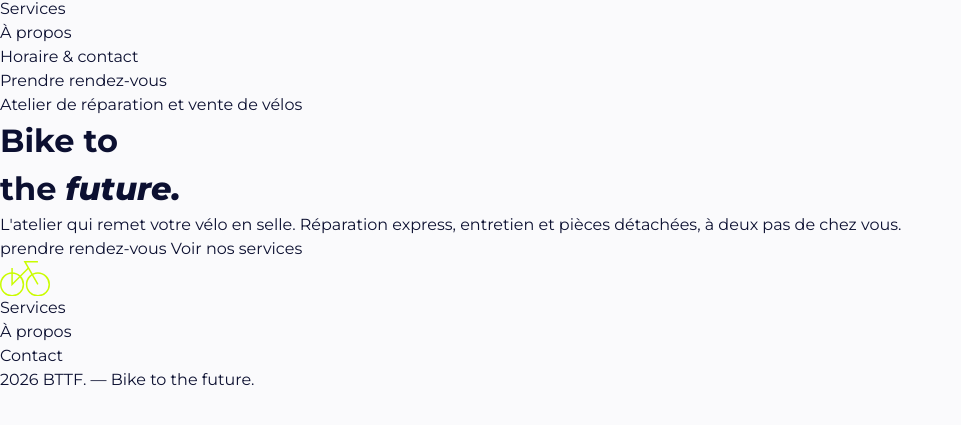
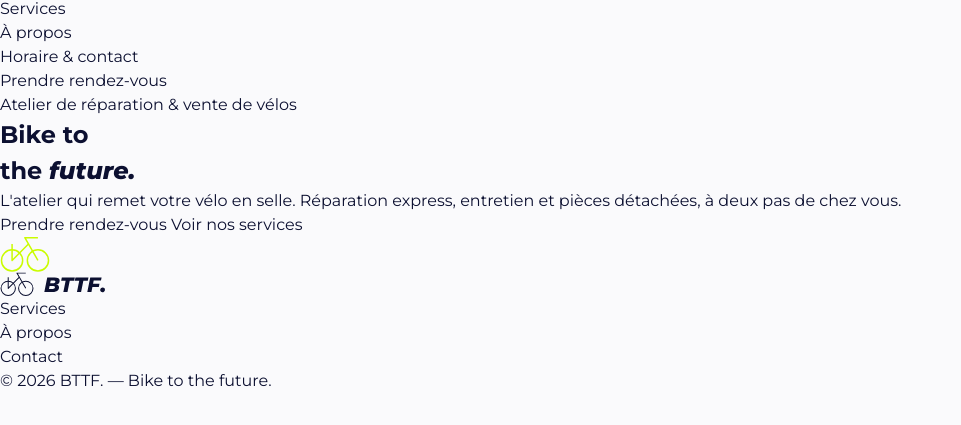
Before and after one commit to Xodia-stack/BTTF-Atelier_de_reparation_et_vente_de_velo, a plain HTML site: page index.html in a window 1280 px wide. Shown: the part 103-528 px from the top of the page, without its empty margins (0-961 px from the left). Drawn offline with Linux system fonts and the light colour scheme.

Commit message:
refactor: format html and clean up hero and footer markup
- format index.html with prettier
- replace svg inline styles with attributes
- add footer logo, navigation and copyright

```diff
--- a/index.html
+++ b/index.html
@@ -1,31 +1,35 @@
-<!DOCTYPE html>
+<!doctype html>
 <html lang="fr">
   <head>
-    <meta charset="UTF-8">
-    <meta name="viewport" content="width=device-width, initial-scale=1.0">
+    <meta charset="UTF-8" />
+    <meta name="viewport" content="width=device-width, initial-scale=1.0" />
     <title>BTTF. — Atelier de réparation et vente de vélo</title>
     <meta
       name="description"
       content="BTTF. — Atelier de réparation et vente de vélos à Montreuil. Réparation express, entretien et pièces détachées."
     />
-    <link rel="preconnect" href="https://fonts.googleapis.com">
-    <link rel="preconnect" href="https://fonts.gstatic.com" crossorigin>
-    <link href="https://fonts.googleapis.com/css2?family=Montserrat:ital,wght@0,400;0,600;0,700;0,800;1,800&display=swap" rel="stylesheet">
+    <link rel="preconnect" href="https://fonts.googleapis.com" />
+    <link rel="preconnect" href="https://fonts.gstatic.com" crossorigin />
+    <link
+      href="https://fonts.googleapis.com/css2?family=Montserrat:ital,wght@0,400;0,600;0,700;0,800;1,800&display=swap"
+      rel="stylesheet"
+    />
 
-    <link rel="stylesheet" href="css/variables.css">
-    <link rel="stylesheet" href="css/reset.css">
-    <link rel="stylesheet" href="css/style.css">
+    <link rel="stylesheet" href="css/variables.css" />
+    <link rel="stylesheet" href="css/reset.css" />
+    <link rel="stylesheet" href="css/style.css" />
   </head>
 
   <body>
-
     <header>
+      <div>
         <a href="#" class="logo">
           <img
             src=""
             alt="BTTF. — Bike to the future"
             width="100"
-            height="100"/>
+            height="100"
+          />
         </a>
         <nav>
           <ul>
@@ -35,36 +39,86 @@
           </ul>
           <p>Prendre rendez-vous</p>
         </nav>
+      </div>
     </header>
 
     <main>
-        <p>Atelier de réparation et vente de vélos</p>
-        <h1>Bike to<br />the <em>future.</em></h1>
+      <section aria-labelledby="hero-title">
+        <div class="hero">
+          <div class="bike">
+            <p>Atelier de réparation &amp; vente de vélos</p>
+            <h1 id="hero-title">Bike to<br />the <em>future.</em></h1>
             <p>
               L'atelier qui remet votre vélo en selle. Réparation express,
               entretien et pièces détachées, à deux pas de chez vous.
             </p>
-        <a href="">prendre rendez-vous</a>
-        <a href="">Voir nos services</a>
+            <div>
+              <a href="#rdv" class="rdv">Prendre rendez-vous</a>
+              <a href="#services" class="nos-services">Voir nos services</a>
+            </div>
+          </div>
+
+          <div aria-hidden="true">
+            <!-- possible de le remplacer par une balise img + lien vers fichier svg -->
             <svg
               class="bike-icon"
-            id="Graphic_element" xmlns="http://www.w3.org/2000/svg"
-            viewBox="0 0 606.2505 430.2612">
-            <circle cx="459.8305" cy="283.8411" r="137.4201" style="fill:none; stroke:currentColor; stroke-miterlimit:10; stroke-width:18px;"/>
-            <circle cx="146.4201" cy="283.8411" r="137.4201" style="fill:none; stroke:currentColor; stroke-miterlimit:10; stroke-width:18px;"/>
-            <polyline points="459.8305 283.8421 301.1503 9 459.8305 9" style="fill:none; stroke:currentColor; stroke-miterlimit:10; stroke-width:18px;"/>
-            <polyline points="345.114 85.1472 146.4201 283.8411 146.4201 85.1472" style="fill:none; stroke:currentColor; stroke-miterlimit:10; stroke-width:18px;"/>
+              viewBox="0 0 606.2505 430.2612"
+              fill="none"
+              xmlns="http://www.w3.org/2000/svg"
+              focusable="false"
+            >
+              <circle
+                cx="459.8305"
+                cy="283.8411"
+                r="128.4201"
+                stroke="currentColor"
+                stroke-width="18"
+              />
+              <circle
+                cx="146.4201"
+                cy="283.8411"
+                r="128.4201"
+                stroke="currentColor"
+                stroke-width="18"
+              />
+              <polyline
+                points="459.8305 283.8421 301.1503 9 459.8305 9"
+                stroke="currentColor"
+                stroke-width="18"
+                stroke-linejoin="round"
+              />
+              <polyline
+                points="345.114 85.1472 146.4201 283.8411 146.4201 85.1472"
+                stroke="currentColor"
+                stroke-width="18"
+                stroke-linejoin="round"
+              />
             </svg>
+          </div>
+        </div>
+      </section>
     </main>
 
     <footer>
+      <div>
+        <a href="#top" aria-label="BTTF. — Retour à l'accueil">
+          <!-- possible de le code du fichier svg -->
+          <img
+            src="img/logo-bttf.svg"
+            alt="BTTF. — Bike to the future"
+            width="107"
+            height="25"
+          />
+        </a>
+        <nav aria-label="Navigation de pied de page">
           <ul>
-            <li><a href="#">Services</a></li>
-            <li><a href="#">À propos</a></li>
-            <li><a href="#">Contact</a></li>
+            <li><a href="#services">Services</a></li>
+            <li><a href="#about">À propos</a></li>
+            <li><a href="#contact">Contact</a></li>
           </ul>
-        <p>2026 BTTF. — Bike to the future.</p>
+        </nav>
+      </div>
+      <p>&copy; 2026 BTTF. — Bike to the future.</p>
     </footer>
-
   </body>
 </html>
```
Lines whose indentation alone changed are shown as unchanged.
